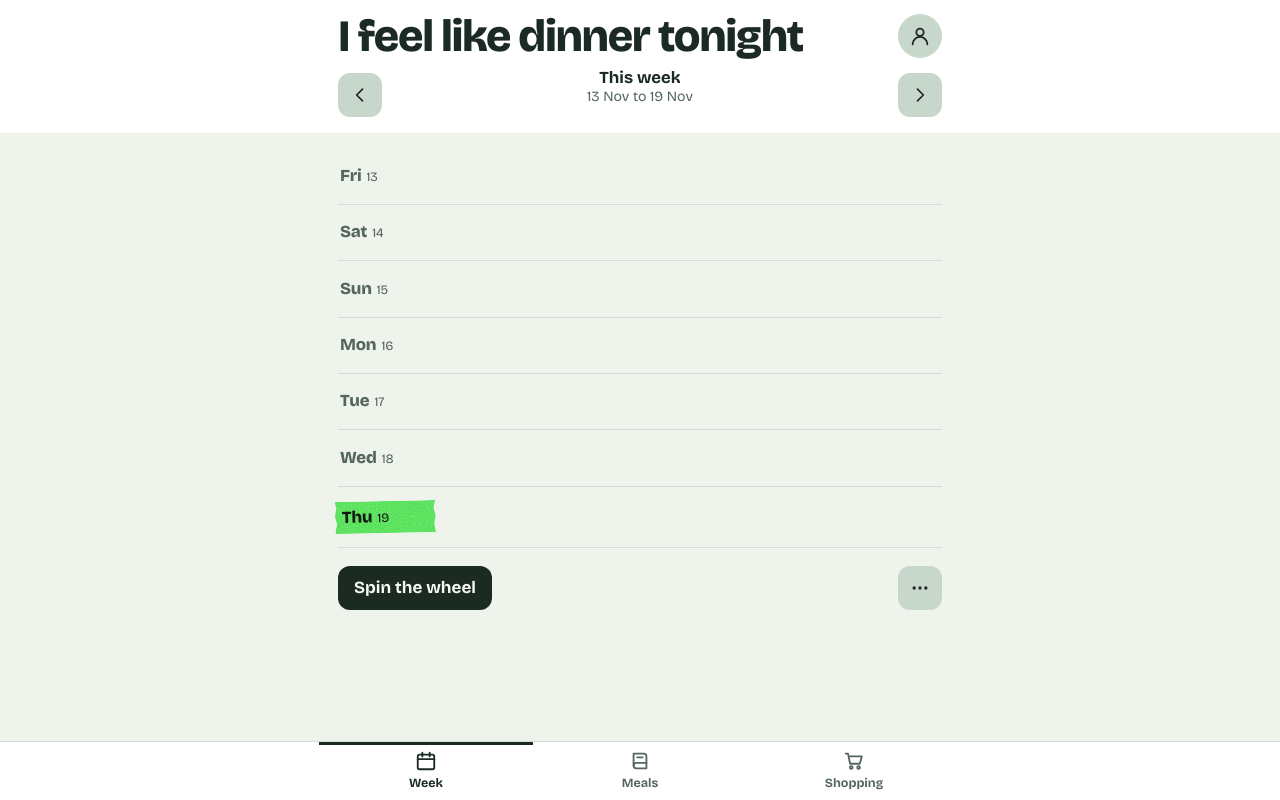
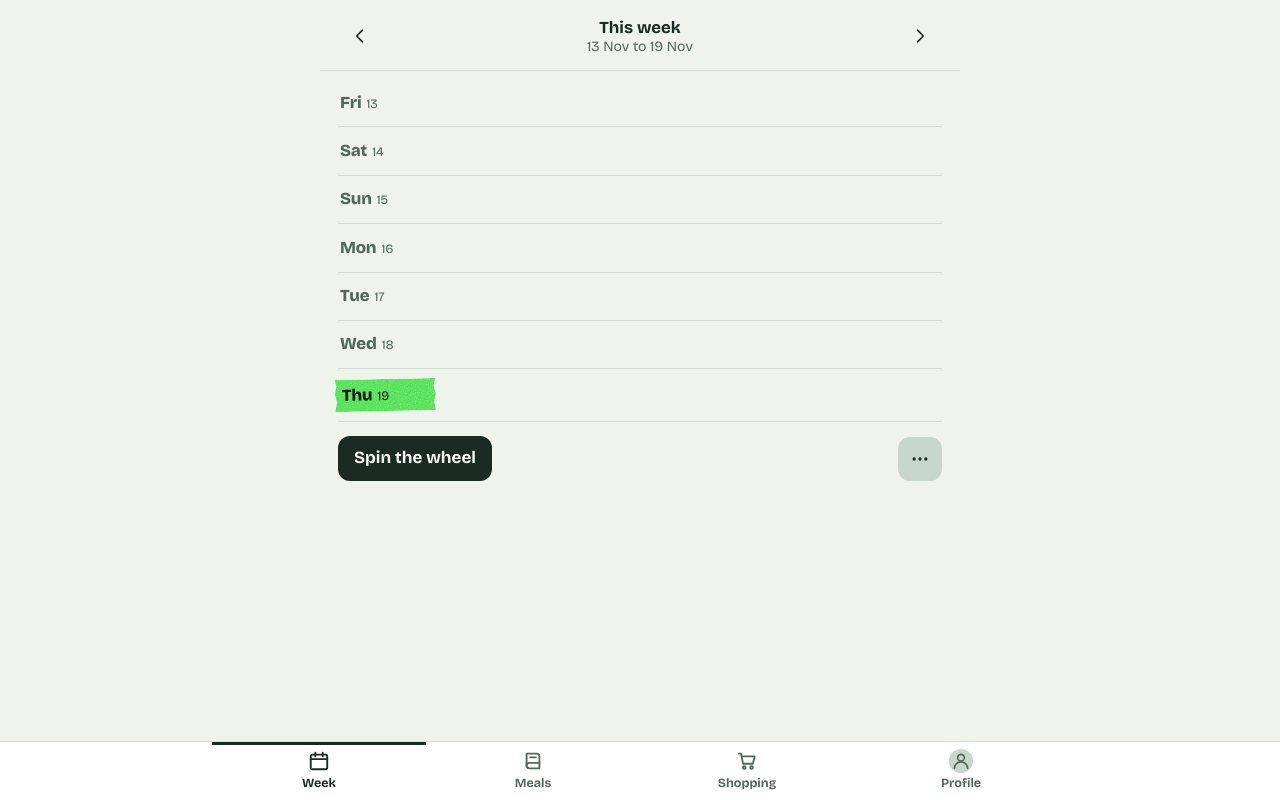
Before and after one commit to JakobReid/dinner-planner, a website built with Vite: page index.html in a window 1280 px wide. Both pictures are taken after a click on the tab "Week". Built offline with nearby package versions, Linux system fonts and the light colour scheme; some packages are replaced by stand-ins of ours; no server answers.

Commit message:
feat: extrat profile to separate tab

```diff
--- a/index.html
+++ b/index.html
@@ -8,18 +8,17 @@
     />
     <title>I feel like dinner tonight</title>
     <meta name="color-scheme" content="light dark" />
-    <meta name="theme-color" content="#ffffff" />
+    <meta name="theme-color" content="#eef3ec" />
     <link rel="icon" href="/icon.svg" type="image/svg+xml" />
     <link rel="icon" href="/favicon-32.png" sizes="32x32" type="image/png" />
     <link rel="apple-touch-icon" href="/apple-touch-icon.png" />
     <link rel="manifest" href="/manifest.webmanifest" />
     <script>
-      // before first paint: a saved theme, and the compact header after the first visit
+      // before first paint: a saved theme
       try {
         var t = localStorage.getItem("theme");
         if (t === "dark" || (t === "system" && matchMedia("(prefers-color-scheme: dark)").matches))
           document.documentElement.dataset.theme = "dark";
-        if (localStorage.getItem("seen")) document.documentElement.classList.add("compact");
       } catch {
         /* storage off */
       }
@@ -34,10 +33,6 @@
   <body>
     <div class="wrap">
       <header>
-        <div class="titlerow">
-          <h1>I feel like dinner tonight</h1>
-          <button class="avatar" id="acctBtn" aria-label="Account and settings"></button>
-        </div>
         <div class="weeknav">
           <button class="arrow" id="prevWk" aria-label="Previous week"></button>
           <button class="wl" id="wkNow" disabled>
@@ -94,6 +89,15 @@
         </div>
         <div id="shopDone"></div>
       </section>
+      <section id="profile" class="lists" role="tabpanel" aria-labelledby="t-profile" hidden>
+        <div class="lists" id="acctBody"></div>
+        <h3>Theme</h3>
+        <div class="seg" id="themeSeg">
+          <button type="button" data-theme="system" aria-pressed="false">System</button>
+          <button type="button" data-theme="light" aria-pressed="true">Light</button>
+          <button type="button" data-theme="dark" aria-pressed="false">Dark</button>
+        </div>
+      </section>
       <p class="sync"><span id="sync"></span></p>
     </div>
 
@@ -102,6 +106,9 @@
       <button role="tab" id="t-meals" aria-selected="false" data-tab="meals"><span class="lbl">Meals</span></button>
       <button role="tab" id="t-shop" aria-selected="false" data-tab="shop">
         <span class="lbl">Shopping</span><span class="count" id="shopCount" hidden></span>
+      </button>
+      <button role="tab" id="t-profile" aria-selected="false" data-tab="profile">
+        <span class="avatar" id="acctBtn"></span><span class="lbl">Profile</span>
       </button>
     </nav>
 
@@ -195,25 +202,6 @@
       </div>
     </dialog>
 
-    <dialog id="acctDlg" class="sheet">
-      <div class="sheet-head">
-        <span class="grab"></span>
-        <h2>Account and settings</h2>
-      </div>
-      <div class="sheet-body lists" tabindex="-1" autofocus>
-        <div class="lists" id="acctBody"></div>
-        <h3>Theme</h3>
-        <div class="seg" id="themeSeg">
-          <button type="button" data-theme="system" aria-pressed="false">System</button>
-          <button type="button" data-theme="light" aria-pressed="true">Light</button>
-          <button type="button" data-theme="dark" aria-pressed="false">Dark</button>
-        </div>
-      </div>
-      <div class="sheet-foot">
-        <button class="btn ghost" data-close>Close</button>
-      </div>
-    </dialog>
-
     <dialog id="mealDlg" class="sheet" data-keep>
       <form method="dialog" id="mealForm">
         <div class="sheet-head">
--- a/src/styles.css
+++ b/src/styles.css
@@ -80,7 +80,7 @@ body::before {
   inset: 0 0 auto;
   height: env(safe-area-inset-top, 0px);
   z-index: 10;
-  background: var(--surface);
+  background: var(--bg);
 }
 button,
 input,
@@ -112,48 +112,24 @@ details > * {
 .wrap {
   max-width: 640px;
   margin: 0 auto;
-  /* room at the foot for the tab bar and a toast above it, so neither covers the last control */
-  padding: 0 18px calc(var(--tabbar-h) + env(safe-area-inset-bottom, 0px) + 84px);
+  /* room at the foot for the tab bar, so it never covers the last control */
+  padding: 0 18px calc(var(--tabbar-h) + env(safe-area-inset-bottom, 0px) + 10px);
+}
+/* while a toast is up there is room for it too, so the page can scroll the last control clear */
+html:has(.toast:popover-open) .wrap {
+  padding-bottom: calc(var(--tabbar-h) + env(safe-area-inset-bottom, 0px) + 84px);
 }
 
-/* header: title and account button, then the week being viewed */
+/* header: the week being viewed */
 header {
   position: sticky;
   top: env(safe-area-inset-top, 0px);
   z-index: 5;
-  background: var(--surface);
+  background: var(--bg);
   /* span the page gutters too, or tape peeks past the edges as it scrolls under */
   margin: 0 -18px;
-  padding: 14px 18px 10px;
-  /* on a wide screen the white and its bottom line run edge to edge, like the tab bar */
-  box-shadow:
-    0 0 0 100vmax var(--surface),
-    0 1px 0 100vmax var(--line);
-  clip-path: inset(0 -100vmax -1px);
-}
-.titlerow {
-  display: flex;
-  align-items: flex-start;
-  justify-content: space-between;
-  gap: 12px;
-}
-h1 {
-  flex: 1;
-  min-width: 0;
-  font-size: clamp(2rem, 7.5vw, 2.8rem);
-  font-weight: 800;
-  line-height: 1;
-  letter-spacing: -0.03em;
-  margin: 0;
-}
-/* after the first visit, or once the page scrolls, the title is one line beside the account button */
-.compact h1 {
-  font-size: 1.15rem;
-  line-height: 44px;
-  letter-spacing: -0.02em;
-  white-space: nowrap;
-  overflow: hidden;
-  text-overflow: ellipsis;
+  padding: 8px 18px 6px;
+  border-bottom: 1px solid var(--line);
 }
 .avatar {
   width: 44px;
@@ -173,20 +149,39 @@ h1 {
   width: 22px;
   height: 22px;
 }
+/* in the tab bar the avatar stands in for an icon */
+.tabbar .avatar {
+  width: 24px;
+  height: 24px;
+  margin: -1px 0; /* sits on the same line as the 22px icons */
+  font-size: 0.6rem;
+}
+/* no header above the profile tab, so it brings its own headroom */
+#profile {
+  padding-top: 20px;
+}
+.tabbar .avatar .ico {
+  width: 20px;
+  height: 20px;
+}
+.tabbar button:not([aria-selected="true"]) .avatar {
+  color: var(--muted);
+}
 .weeknav {
   display: flex;
   align-items: center;
   gap: 10px;
-  margin: 8px 0 0;
 }
-/* the label is also the way back to this week; its third line keeps its space when hidden */
+/* the label is also the way back to this week. It is always three lines tall, so the header never
+   changes height; on this week the two lines showing sit in the middle. */
 .wl {
   flex: 1;
   min-width: 0;
-  min-height: 44px;
+  min-height: 3.5rem;
   display: flex;
   flex-direction: column;
   align-items: center;
+  justify-content: center;
   padding: 0 4px;
   background: none;
   border: 0;
@@ -213,7 +208,7 @@ h1 {
   text-underline-offset: 3px;
 }
 .wl:disabled .back {
-  visibility: hidden;
+  display: none;
 }
 .arrow,
 .iconbtn {
@@ -226,6 +221,10 @@ h1 {
   border-radius: 12px;
   background: var(--chip);
   color: var(--ink);
+}
+/* the week arrows are bare: the label between them is the thing to read */
+.arrow {
+  background: none;
 }
 .arrow .ico,
 .iconbtn .ico {
@@ -287,7 +286,7 @@ h1 {
 }
 
 section {
-  padding-top: 16px;
+  padding-top: 8px;
 }
 
 /* week */
@@ -298,7 +297,7 @@ section {
   background: none;
   border: 0;
   border-bottom: 1px solid var(--line);
-  padding: 14px 2px;
+  padding: 10px 2px;
 }
 .day .row {
   display: grid;
@@ -363,7 +362,7 @@ section {
   align-items: center;
   justify-content: space-between;
   gap: 10px;
-  margin-top: 18px;
+  margin-top: 14px;
 }
 .more {
   position: relative;
@@ -1435,7 +1434,7 @@ dialog.sheet::backdrop {
 }
 
 .sync {
-  margin: 28px 0 0;
+  margin: 12px 0 0;
   font-size: 0.8rem;
   color: var(--muted);
 }
--- a/src/views/lists.js
+++ b/src/views/lists.js
@@ -1,9 +1,10 @@
-// The account sheet behind the avatar in the header: who you are, your lists, and (in the page
-// markup) the theme. Sign-in and sharing only appear when Firebase is configured. The sheet is
-// built on open so a sync echo never wipes what you're typing.
+// The profile tab: who you are, your lists, and (in the page markup) the theme. Its tab button
+// shows your avatar. Sign-in and sharing only appear when Firebase is configured. The tab is
+// built when it is shown so a sync echo never wipes what you're typing.
 import { $, el, editIcon, toast, userIcon } from "../dom.js";
 import { state, setName } from "../state.js";
-import { openDialog, closeDialog, confirmSheet } from "../dialogs.js";
+import { confirmSheet } from "../dialogs.js";
+import { showTab, onTab } from "./tabs.js";
 
 let api = null;
 
@@ -21,32 +22,36 @@ function avatar(node, acct) {
   node.replaceChildren(acct ? (acct.photo ? "" : initials(acct.name)) : userIcon());
 }
 
+const open = () => !$("profile").hidden;
+// once something on the profile tab is done, get out of the way
+const leave = () => showTab("week");
+
 export function initLists(a) {
   api = a;
   renderProfile();
+  if (open()) fillAccount();
 }
 export function initAccount() {
   renderProfile();
-  $("acctBtn").onclick = () => {
-    fillAccount();
-    openDialog("acctDlg");
-  };
+  onTab((t) => t === "profile" && fillAccount());
+  if (open()) fillAccount();
 }
 
 export function renderProfile() {
   const acct = api && api.account();
+  const who = acct ? acct.name : "Guest";
+  const changed = $("acctBtn").dataset.who && $("acctBtn").dataset.who !== who;
   avatar($("acctBtn"), acct);
-  $("acctBtn").dataset.who = acct ? acct.name : "Guest";
-  $("acctBtn").setAttribute(
-    "aria-label",
-    acct ? `Account and settings, signed in as ${acct.name}` : "Account and settings",
-  );
+  $("acctBtn").dataset.who = who;
+  $("t-profile").title = acct ? `Signed in as ${acct.name}` : "";
+  // signed in or out while the tab is showing: it has to say so
+  if (changed && open()) fillAccount();
 }
 
-// Open the account sheet with a reason on top, e.g. a guest landing on an invite link.
+// Show the profile tab with a reason on top, e.g. a guest landing on an invite link.
 export function promptSignIn(lead) {
+  if (!open()) showTab("profile");
   fillAccount(lead);
-  if (!$("acctDlg").open) openDialog("acctDlg");
 }
 
 const busy = async (fn) => {
@@ -114,7 +119,7 @@ function signInBlock(lead) {
             const v = link.value.trim();
             if (!v) return toast("Paste the link from the email first.");
             busy(async () => {
-              if (await api.signInWithLink(email.value.trim(), v)) closeDialog("acctDlg");
+              if (await api.signInWithLink(email.value.trim(), v)) leave();
             });
           },
         },
@@ -126,7 +131,7 @@ function signInBlock(lead) {
     el("p", { class: "muted" }, lead),
     el(
       "button",
-      { class: "btn google", onclick: () => busy(() => api.signInGoogle().then(() => closeDialog("acctDlg"))) },
+      { class: "btn google", onclick: () => busy(() => api.signInGoogle().then(() => leave())) },
       googleMark(),
       "Sign in with Google",
     ),
@@ -169,11 +174,7 @@ function accountBlock(acct) {
       pic,
       el("div", {}, el("strong", {}, acct.name), acct.email ? el("small", {}, acct.email) : null),
     ),
-    el(
-      "button",
-      { class: "btn ghost", onclick: () => busy(() => api.signOutUser().then(() => closeDialog("acctDlg"))) },
-      "Sign out",
-    ),
+    el("button", { class: "btn ghost", onclick: () => busy(() => api.signOutUser().then(() => leave())) }, "Sign out"),
   ];
 }
 
@@ -234,7 +235,7 @@ function listsBlock() {
     const v = newIn.value.trim();
     if (!v) return toast("Name the new list first.");
     busy(async () => {
-      closeDialog("acctDlg");
+      leave();
       await api.createList(v);
     });
   };
@@ -253,7 +254,7 @@ function listsBlock() {
             class: "lrow",
             onclick: () =>
               busy(async () => {
-                closeDialog("acctDlg");
+                leave();
                 await api.switchTo(id);
               }),
           },
@@ -282,7 +283,7 @@ function listsBlock() {
           : "You will lose access to it. The others keep it and can invite you back.",
       ok: members <= 1 ? "Leave and delete" : "Leave list",
     });
-    if (yes) busy(() => api.leaveList().then(() => closeDialog("acctDlg")));
+    if (yes) busy(() => api.leaveList().then(() => leave()));
   };
 
   return [
--- a/src/views/settings.js
+++ b/src/views/settings.js
@@ -19,7 +19,7 @@ function paint() {
   if (isDark) document.documentElement.dataset.theme = "dark";
   else delete document.documentElement.dataset.theme;
   // the browser's own bars follow the page
-  document.querySelector('meta[name="theme-color"]').content = isDark ? "#1a251f" : "#ffffff";
+  document.querySelector('meta[name="theme-color"]').content = isDark ? "#111915" : "#eef3ec";
   $("themeSeg")
     .querySelectorAll("button")
     .forEach((b) => b.setAttribute("aria-pressed", String(b.dataset.theme === theme)));
--- a/src/views/tabs.js
+++ b/src/views/tabs.js
@@ -1,17 +1,23 @@
 import { $, weekIcon, mealsIcon, shopIcon } from "../dom.js";
 
-const TABS = ["week", "meals", "shop"];
+const TABS = ["week", "meals", "shop", "profile"];
 const buttons = () => document.querySelectorAll(".tabbar button");
+const shown = []; // told whenever a tab is shown
+
+export const onTab = (fn) => shown.push(fn);
 
 export function showTab(t) {
   buttons().forEach((b) => b.setAttribute("aria-selected", b.dataset.tab === t));
   TABS.forEach((s) => ($(s).hidden = s !== t));
+  // the week arrows mean nothing on the profile tab
+  document.querySelector("header").hidden = t === "profile";
   scrollTo(0, 0);
   try {
     history.replaceState(null, "", location.pathname + location.search + "#" + t);
   } catch {
     location.hash = t;
   }
+  shown.forEach((fn) => fn(t));
 }
 
 const fromHash = () => {
@@ -19,27 +25,10 @@ const fromHash = () => {
   if (TABS.includes(h)) showTab(h);
 };
 
-// The full title shows on a first visit until the page scrolls; after that the header is compact.
-function compactHeader() {
-  const root = document.documentElement;
-  try {
-    localStorage.setItem("seen", "1");
-  } catch {
-    /* storage off: the title just collapses on scroll each time */
-  }
-  if (root.classList.contains("compact")) return;
-  const onScroll = () => {
-    if (scrollY < 24) return;
-    root.classList.add("compact");
-    removeEventListener("scroll", onScroll);
-  };
-  addEventListener("scroll", onScroll, { passive: true });
-}
-
 export function initTabs() {
   const icons = { week: weekIcon, meals: mealsIcon, shop: shopIcon };
   buttons().forEach((b) => {
-    b.prepend(icons[b.dataset.tab]());
+    if (icons[b.dataset.tab]) b.prepend(icons[b.dataset.tab]()); // the profile tab shows the avatar
     b.onclick = () => showTab(b.dataset.tab);
   });
   // the header is sticky; anything that sticks beneath it needs to know how tall it is
@@ -47,7 +36,6 @@ export function initTabs() {
   const measure = () => document.documentElement.style.setProperty("--header-h", header.offsetHeight + "px");
   new ResizeObserver(measure).observe(header);
   measure();
-  compactHeader();
   window.addEventListener("hashchange", fromHash);
   fromHash();
 }
```
Also changed, not shown: e2e/dialogs.spec.mjs (+39 -17 lines), e2e/sync.spec.mjs (+10 -10 lines), README.md, public/manifest.webmanifest.
